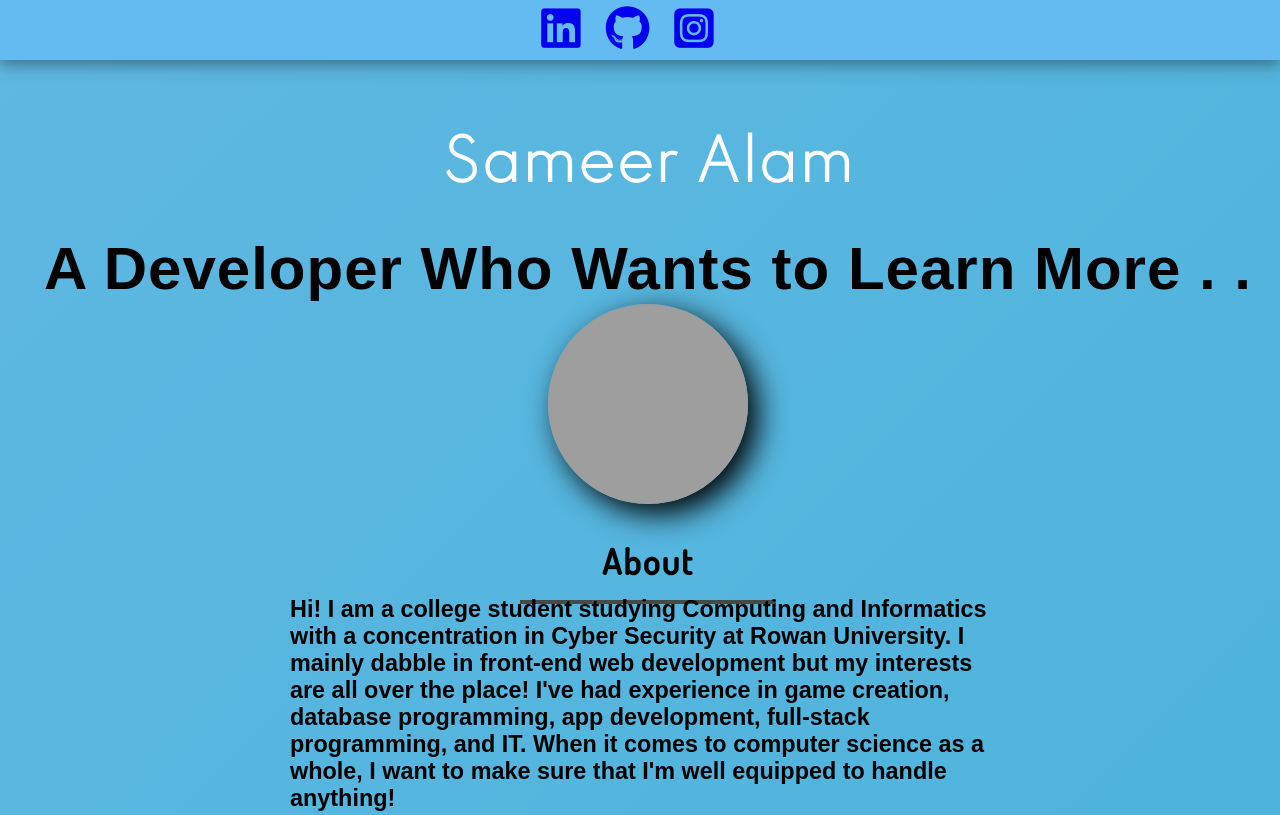
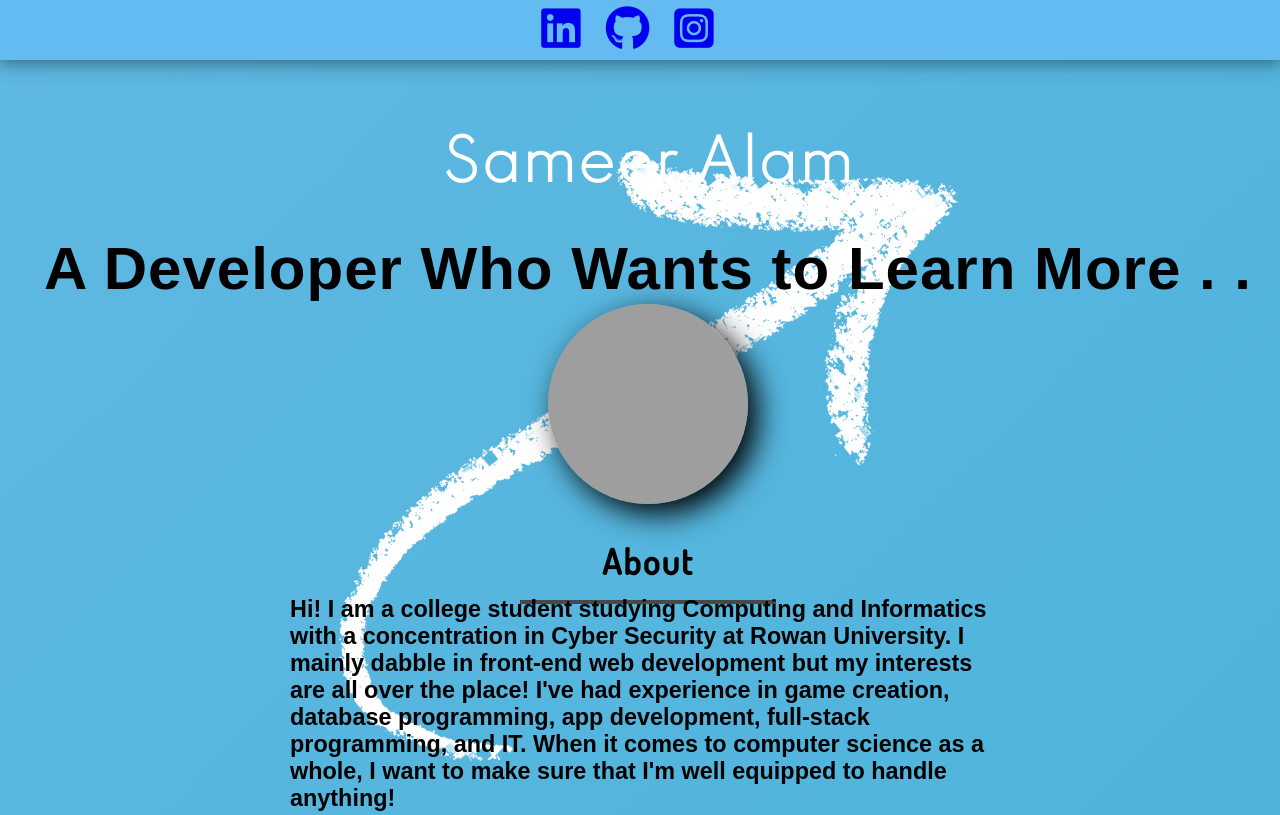
Before and after one commit to SameerAlam567/Sameers-Portfolio, a plain HTML site: page index.html in a window 1280 px wide. Shown: the top 815 px of the page. Drawn offline with Linux system fonts and the light colour scheme; grey boxes are pictures that could not be loaded; a web font is replaced by a local one.

Commit message:
arrow
adding arrow

```diff
--- a/index.html
+++ b/index.html
@@ -33,6 +33,10 @@
 
 <div class="context">
   <h1>Sameer Alam</h1>
+</div>
+
+<div class="arrow">
+  <img src = "pictures/arrow1.png" class="arrow" alt="arrow">
 </div>
 
 <div class="pcontext">
--- a/style.css
+++ b/style.css
@@ -353,7 +353,9 @@ div {
 }
 
 
-
+.arrow {
+  display: flex;
+}
 
 
 
```
